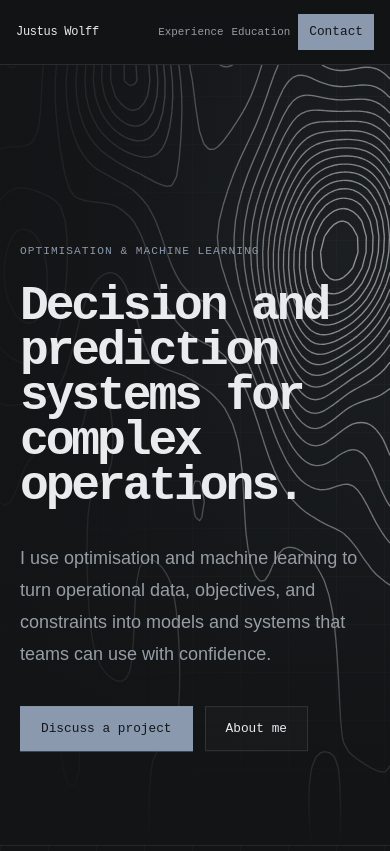
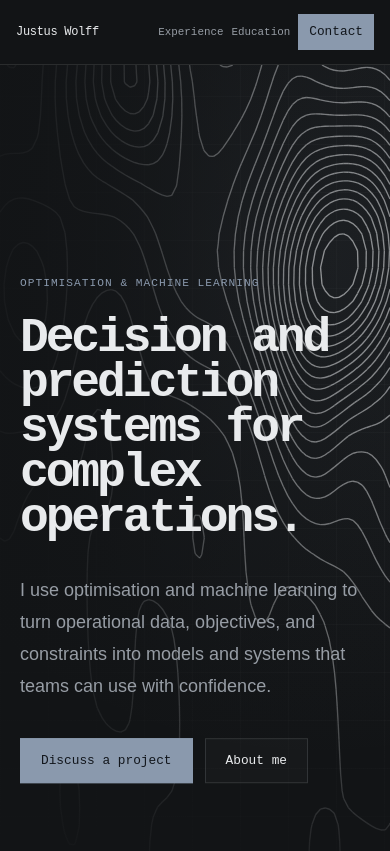
Before and after one commit to justuskilianwolff/personal-portfolio-website, a SvelteKit app: page / in a window 390 px wide. Shown: the top 851 px of the page. Built offline with nearby package versions, Linux system fonts and the light colour scheme.

Commit message:
fix: mobile scroll jitter
- Replace 100vh with 100svh in hero section to prevent layout reflow
  when mobile browser chrome shows/hides during scroll
- Simplify header to solid bg-background, removing expensive
  backdrop-blur on mobile

```diff
--- a/src/lib/SiteHeader.svelte
+++ b/src/lib/SiteHeader.svelte
@@ -2,7 +2,7 @@
 	import { resolve } from '$app/paths';
 </script>
 
-<header class="sticky top-0 z-50 border-b border-white/10 bg-[hsl(210_10%_8%)]/95 backdrop-blur-xl">
+<header class="sticky top-0 z-50 border-b border-white/10 bg-background">
 	<div class="mx-auto flex h-16 max-w-6xl items-center justify-between gap-3 px-4 sm:gap-6 sm:px-8">
 		<a
 			href={resolve('/')}
--- a/src/routes/+page.svelte
+++ b/src/routes/+page.svelte
@@ -79,7 +79,7 @@
 </svelte:head>
 
 <!-- Hero -->
-<section class="relative min-h-[calc(100vh-4rem)] overflow-hidden border-b border-white/8">
+<section class="relative min-h-svh overflow-hidden border-b border-white/8">
 	<div class="pointer-events-none absolute inset-0" aria-hidden="true">
 		<OptimizationContour
 			hideDot={true}
@@ -98,7 +98,7 @@
 	</div>
 
 	<div
-		class="relative z-10 mx-auto flex min-h-[calc(100vh-4rem)] max-w-[90rem] flex-col justify-center px-5 py-16 sm:px-8 sm:py-20 lg:py-24"
+		class="relative z-10 mx-auto flex min-h-svh max-w-[90rem] flex-col justify-center px-5 py-16 sm:px-8 sm:py-20 lg:py-24"
 	>
 		<div class="max-w-full translate-y-[5vh]">
 			<p class="eyebrow">Optimisation & machine learning</p>
```
